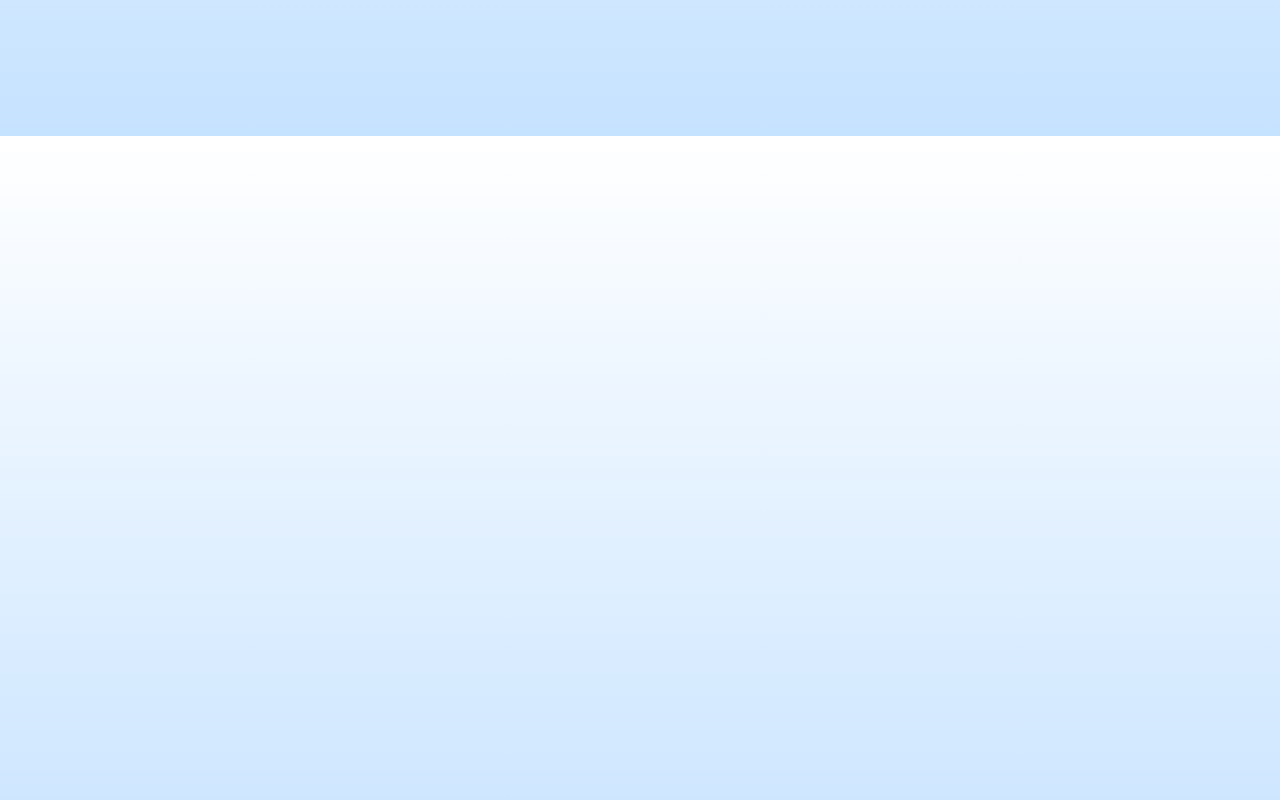
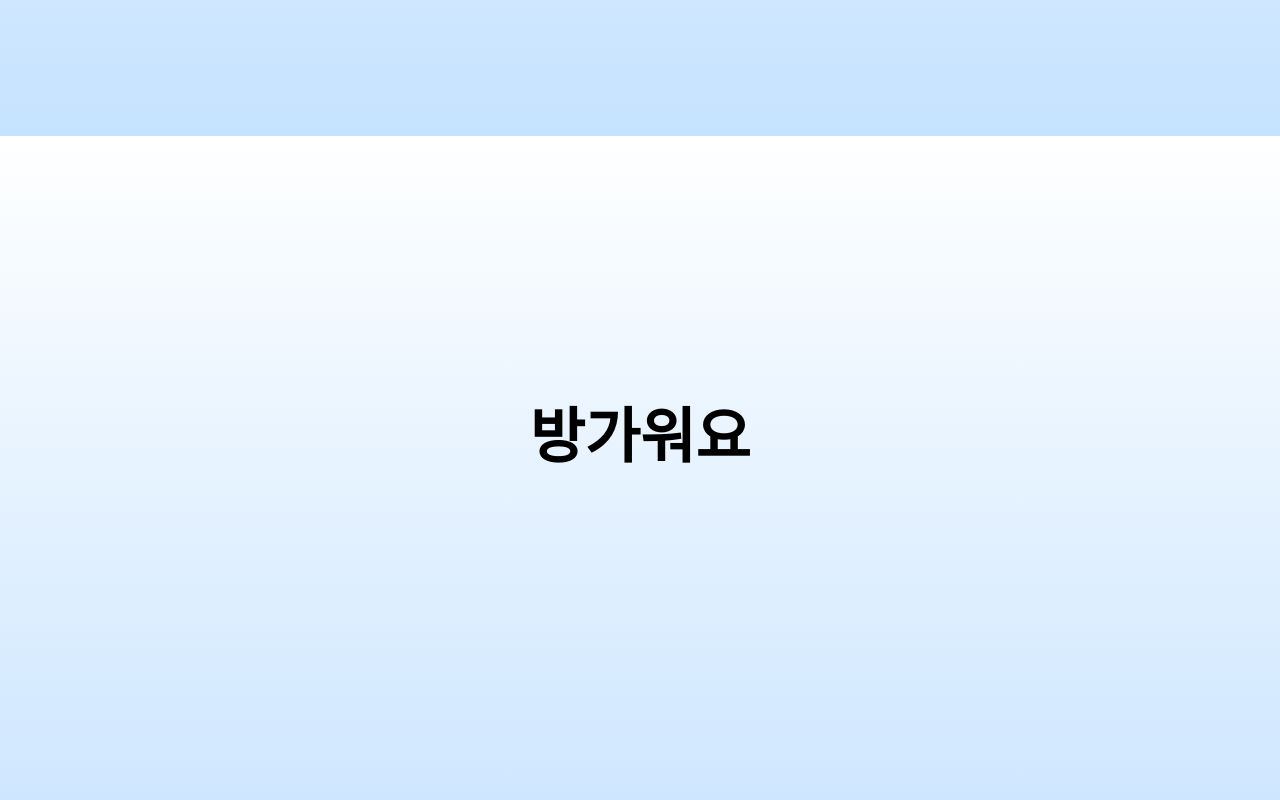
Before and after one commit to leejuhi/WebPractice, a React (Create React App) app in the folder practice/: page / in a window 1280 px wide. Shown: the part 754-1554 px from the top of the page. Built offline with nearby package versions, Linux system fonts and the light colour scheme; a web font is replaced by a local one.

Commit message:
chore: 문구 수정
방가워요 추가

```diff
--- a/practice/src/pages/HomePage.tsx
+++ b/practice/src/pages/HomePage.tsx
@@ -31,9 +31,11 @@ const HomePage = () => {
         <NavBar />
         <BackGround >
             안녕하세용
-            <button onClick={scrollDown}>내려가기</button>
+            <button onClick={scrollDown}>저를 눌러주세용</button>
         </BackGround>
-        <BackGround ></BackGround>
+        <BackGround >
+            방가워요
+        </BackGround>
        </>
     );
 };
```
